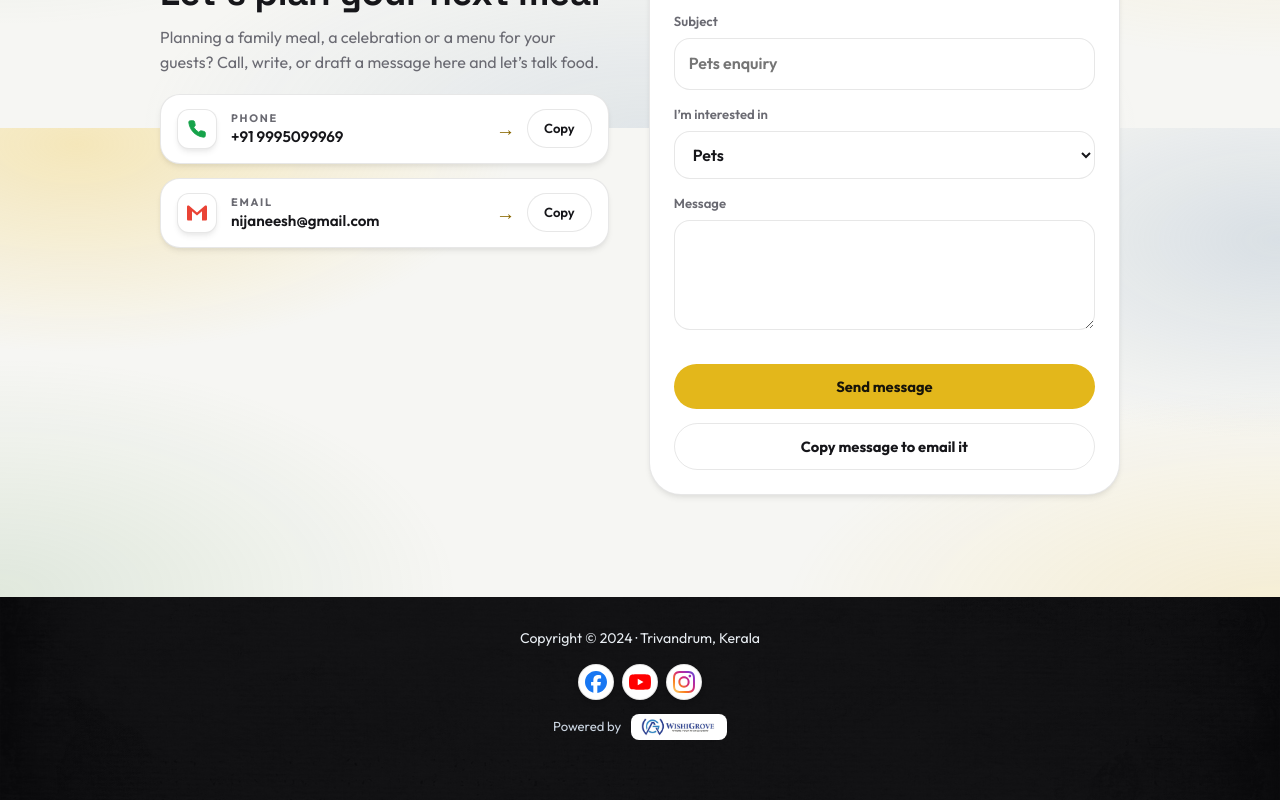
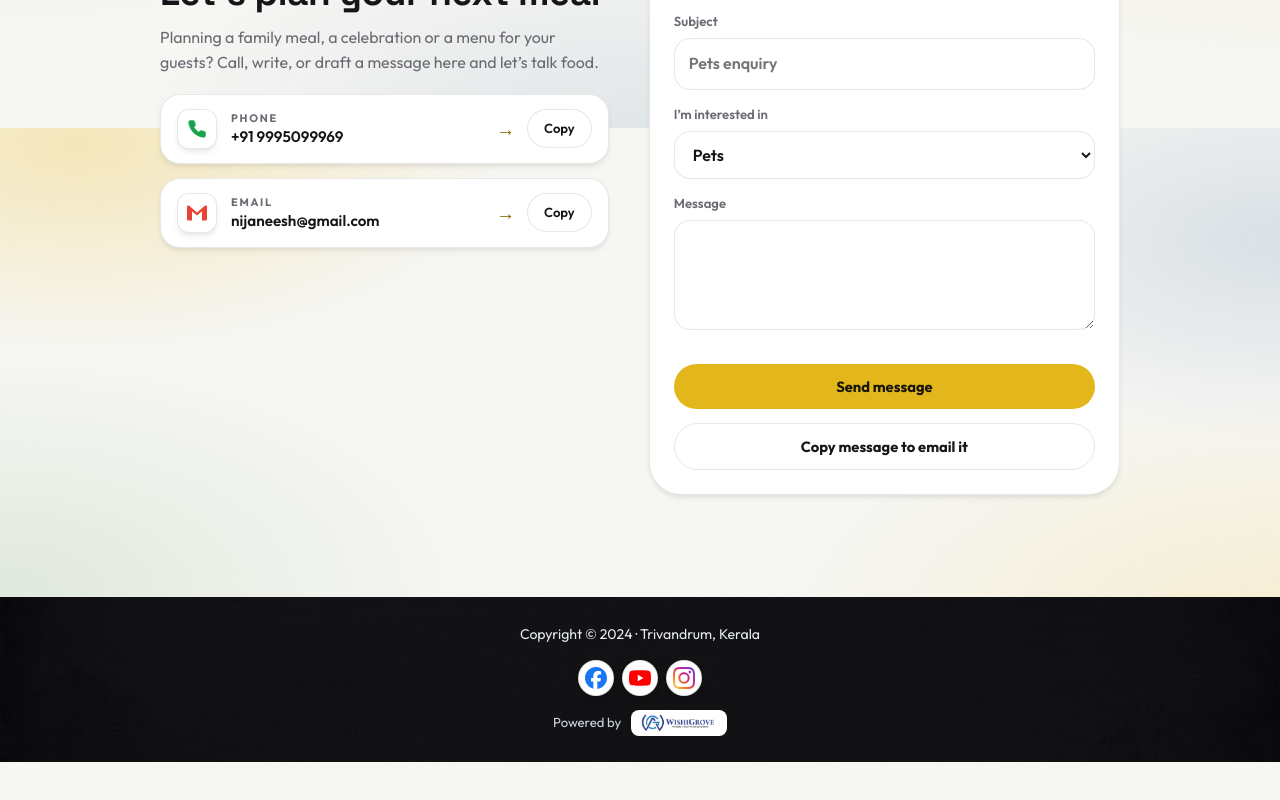
Before and after one commit to REJYKARINGA/nijaneeshchef, a Next.js app: page / in a window 1280 px wide. Shown: the part 4672-5472 px from the top of the page. After the commit the page ends 5434 px from the top, so only its background shows below. Built offline with nearby package versions, Linux system fonts and the light colour scheme.

Commit message:
Remove the extra footer space

```diff
--- a/app/globals.css
+++ b/app/globals.css
@@ -185,7 +185,7 @@ textarea{min-height:110px;resize:vertical}
 
 footer{position:relative;margin-top:30px;color:#e8edf2;font-size:.88rem;background:var(--footer) center/cover no-repeat;border-radius:0;overflow:hidden}
 footer::before{content:"";position:absolute;inset:0;background:rgba(10,10,12,.88)}
-footer .wrap{position:relative;display:flex;flex-direction:column;align-items:center;justify-content:center;text-align:center;gap:14px;padding-top:30px;padding-bottom:84px}
+footer .wrap{position:relative;display:flex;flex-direction:column;align-items:center;justify-content:center;text-align:center;gap:14px;padding-top:26px;padding-bottom:26px}
 footer .social{justify-content:center}
 
 footer .powered{display:inline-flex;align-items:center;gap:10px;text-decoration:none;color:#cbd5e1;font-size:.82rem}
```
